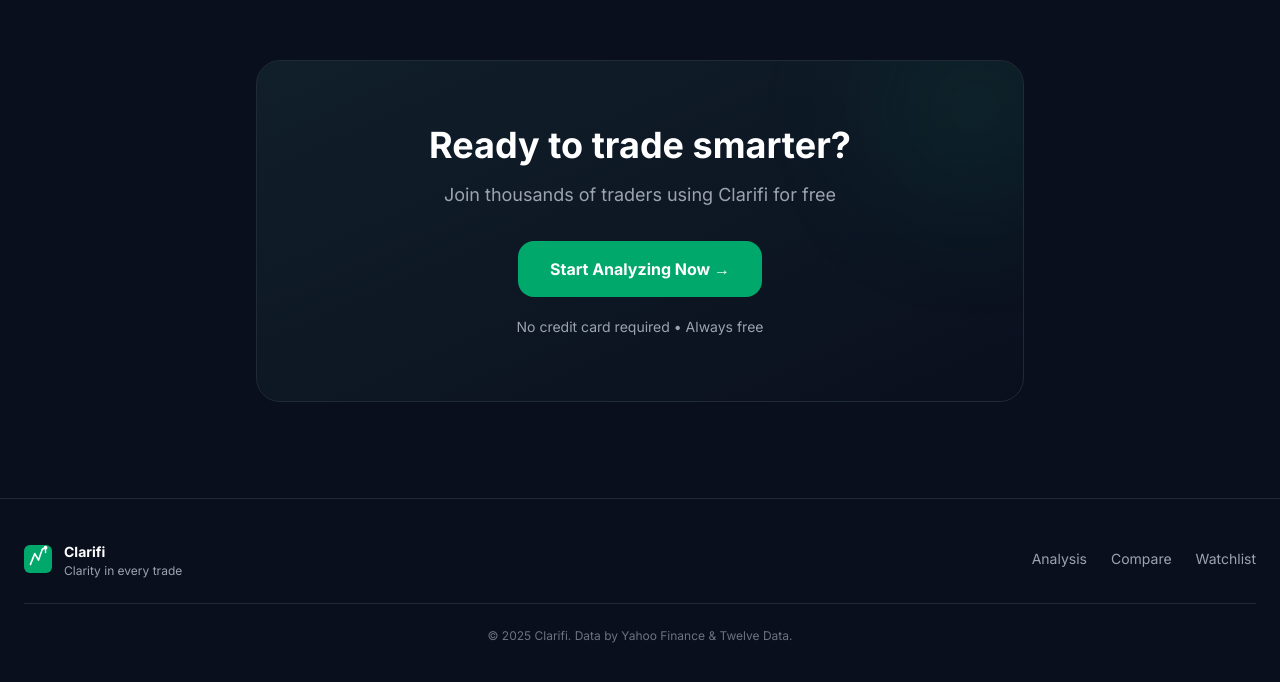
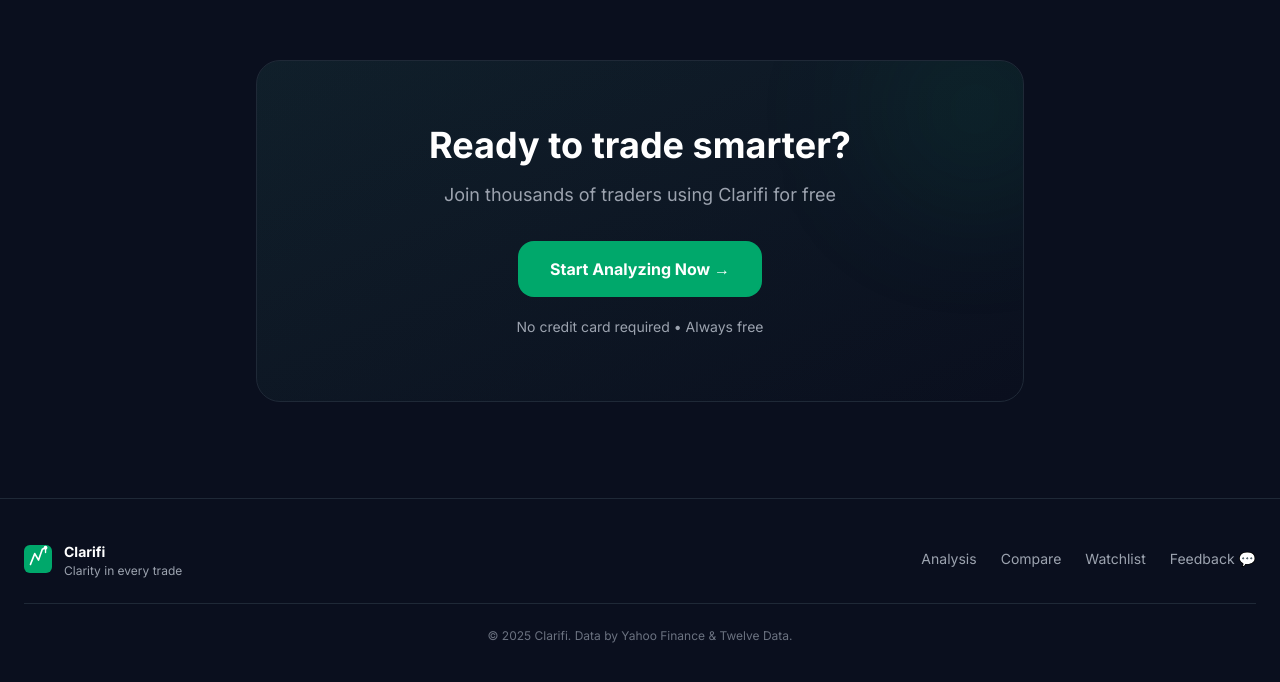
Before and after one commit to jeremywijaya07-dev/clarifi, a Next.js app: page / in a window 1280 px wide. Shown: the part 2330-3012 px from the top of the page. Built offline with nearby package versions, Linux system fonts and the light colour scheme.

Commit message:
feat: add feedback button

```diff
--- a/app/page.tsx
+++ b/app/page.tsx
@@ -533,6 +533,14 @@ export default function LandingPage() {
               <Link href="/app" className="hover:text-white transition-colors">Analysis</Link>
               <Link href="/app/compare" className="hover:text-white transition-colors">Compare</Link>
               <Link href="/app/watchlist" className="hover:text-white transition-colors">Watchlist</Link>
+              <a
+                href="https://docs.google.com/forms/d/e/1FAIpQLSclVEEoD3bx1bDLgs4K4QmgLNxRu3irogjDnqrQOddrrufuIg/viewform?usp=publish-editor"
+                target="_blank"
+                rel="noopener noreferrer"
+                className="hover:text-white transition-colors"
+              >
+                Feedback 💬
+              </a>
             </div>
           </div>
 
--- a/components/Navbar.tsx
+++ b/components/Navbar.tsx
@@ -87,6 +87,16 @@ export default function Navbar() {
             })}
           </div>
 
+          {/* Feedback */}
+          <a
+            href="https://docs.google.com/forms/d/e/1FAIpQLSclVEEoD3bx1bDLgs4K4QmgLNxRu3irogjDnqrQOddrrufuIg/viewform?usp=publish-editor"
+            target="_blank"
+            rel="noopener noreferrer"
+            className="hidden sm:inline-flex items-center gap-1 px-2.5 py-1.5 text-xs font-medium border border-[#00A86B]/30 text-[#9CA3AF] hover:text-[#00A86B] hover:border-[#00A86B] rounded-lg transition-colors"
+          >
+            Feedback 💬
+          </a>
+
           {/* Theme toggle */}
           <button
             onClick={toggleTheme}
```
